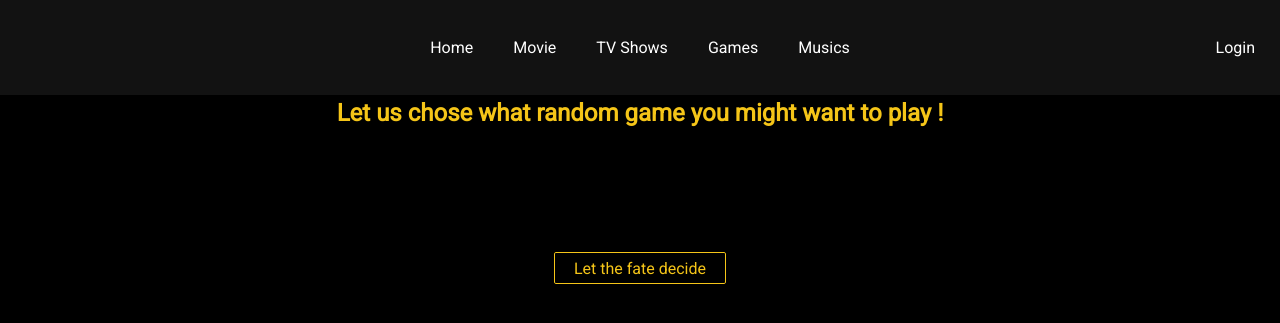
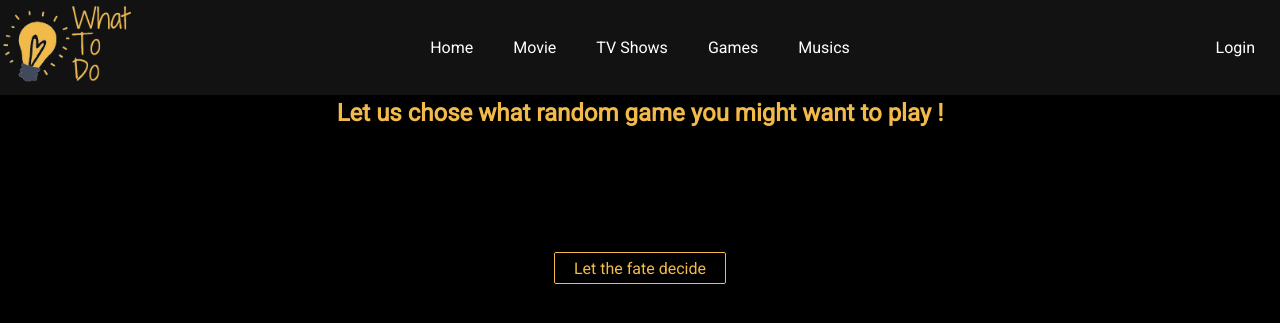
Before and after one commit to RaphaelStn/WhatToDo, a PHP site: template app/templates/game.twig in a window 1280 px wide. Shown: the top 323 px of the page. Run offline with PHP 8.4, Linux system fonts and the light colour scheme; the template is opened without the code that fills it, so the values that code supplies are empty; some libraries are stand-ins or nearby versions; some web fonts are replaced.

Commit message:
update logo

```diff
--- a/app/templates/layout.twig
+++ b/app/templates/layout.twig
@@ -17,7 +17,7 @@
     <nav>
         <label for="toggle">☰</label>
         <input type="checkbox" id="toggle">
-        {# <a class="main-logo" href="index.php?p=home">WhatToDo</a> #} {# Need to add decent logo #}
+        <a class="main-logo" href="index.php?p=home"><img src="img/logo.png"/></a>
         <a class="navbar-item" href="index.php?p=home">Home</a>
         <a class="navbar-item" href="index.php?p=movie">Movie</a>
         <a class="navbar-item" href="index.php?p=show">TV Shows</a>
--- a/public/styles/_nav.scss
+++ b/public/styles/_nav.scss
@@ -9,6 +9,7 @@ nav {
     label {
         display: none;
         @include media-max(800px) {
+            margin-top: 20px;
             width: 30px;
             display: flex;
             justify-content: flex-end;
@@ -31,7 +32,6 @@ nav {
         }
     }
     @include media-max(800px) {
-        height: 60px;
         flex-direction: column;
         justify-content: flex-start;
         align-items:  flex-end;
@@ -58,13 +58,10 @@ nav {
     }
 }
 .main-logo {
-    color: black;
-    font-weight: 600;
-    font-size: 25px;
-    background-color: $main-color;
-    border-radius: 18px;
-    padding : 12px;
-    &:hover {
-        color: black;
+    position: absolute;
+    left: 0px;
+
+    img {
+        width: 150px;
     }
 }
--- a/public/styles/style.css
+++ b/public/styles/style.css
@@ -40,6 +40,7 @@ nav label {
 
 @media screen and (max-width: 800px) {
   nav label {
+    margin-top: 20px;
     width: 30px;
     display: -webkit-box;
     display: -ms-flexbox;
@@ -72,7 +73,6 @@ nav #toggle {
 
 @media screen and (max-width: 800px) {
   nav {
-    height: 60px;
     -webkit-box-orient: vertical;
     -webkit-box-direction: normal;
         -ms-flex-direction: column;
@@ -93,8 +93,8 @@ nav #toggle {
 }
 
 .navbar-item:hover {
-  color: #f5c518;
-  border-bottom: solid #f5c518;
+  color: #F2BA49;
+  border-bottom: solid #F2BA49;
 }
 
 @media screen and (max-width: 800px) {
@@ -115,16 +115,12 @@ nav #toggle {
 }
 
 .main-logo {
-  color: black;
-  font-weight: 600;
-  font-size: 25px;
-  background-color: #f5c518;
-  border-radius: 18px;
-  padding: 12px;
+  position: absolute;
+  left: 0px;
 }
 
-.main-logo:hover {
-  color: black;
+.main-logo img {
+  width: 150px;
 }
 
 .container-poster {
@@ -209,7 +205,7 @@ nav #toggle {
   border-radius: 2px;
   cursor: pointer;
   text-align: center;
-  color: #f5c518;
+  color: #F2BA49;
   z-index: 3;
   padding-top: 20px;
 }
@@ -227,13 +223,13 @@ nav #toggle {
 a.btn-random {
   display: inline-block;
   padding: 0.35em 1.2em;
-  border: 0.1em solid #f5c518;
+  border: 0.1em solid #F2BA49;
   margin: 75px;
   border-radius: 0.12em;
   -webkit-box-sizing: border-box;
           box-sizing: border-box;
   text-decoration: none;
-  color: #f5c518;
+  color: #F2BA49;
   text-align: center;
   -webkit-transition: all 0.2s;
   transition: all 0.2s;
@@ -241,7 +237,7 @@ a.btn-random {
 
 a.btn-random:hover {
   color: #000000;
-  background-color: #f5c518;
+  background-color: #F2BA49;
 }
 
 body {
@@ -272,7 +268,7 @@ h1, h2, h3, h4, h5, h6 {
 }
 
 #home h1 {
-  color: #f5c518;
+  color: #F2BA49;
   margin-bottom: 50px;
 }
 
@@ -309,7 +305,7 @@ h1, h2, h3, h4, h5, h6 {
 }
 
 #movie h2, #game h2, #show h2, #music h2 {
-  color: #f5c518;
+  color: #F2BA49;
   margin-bottom: 50px;
 }
 /*# sourceMappingURL=style.css.map */
--- a/public/styles/style.scss
+++ b/public/styles/style.scss
@@ -1,6 +1,6 @@
 // Variables
 
-$main-color : #f5c518;
+$main-color : #F2BA49;
 
 //mixins
 @mixin posterWidth($number, $img-width) {
```
Also changed, not shown: public/img/ico.png, public/img/logo.png (added), 1 other file.
